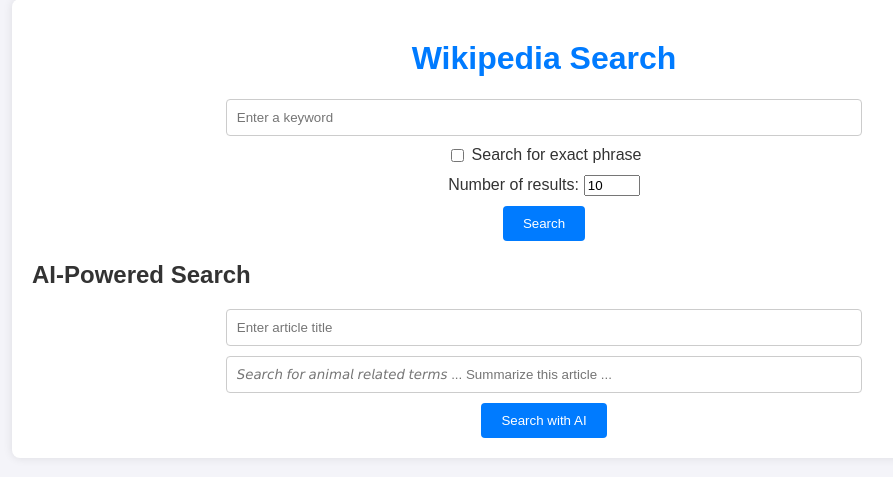
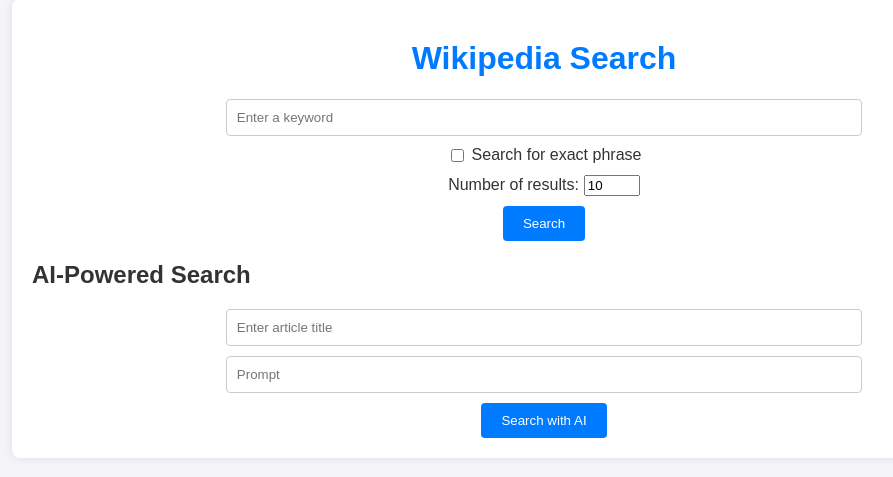
Before and after one commit to tikavs/wikikeywords, a Flask app: page / in a window 1280 px wide. Shown: the part 51-528 px from the top of the page, without its empty margins (96-989 px from the left). Run offline with Flask 3, Linux system fonts and the light colour scheme.

Commit message:
Update index.html

```diff
--- a/templates/index.html
+++ b/templates/index.html
@@ -47,7 +47,7 @@
         <h2>AI-Powered Search</h2>
         <form action="/ai_search" method="post">
             <input type="text" name="article_title" placeholder="Enter article title" required>
-            <input type="text" name="ai_keyword" placeholder="𝘚𝘦𝘢𝘳𝘤𝘩 𝘧𝘰𝘳 𝘢𝘯𝘪𝘮𝘢𝘭 𝘳𝘦𝘭𝘢𝘵𝘦𝘥 𝘵𝘦𝘳𝘮𝘴 ... Summarize this article ...  " required>
+            <input type="text" name="ai_keyword" placeholder="Prompt" required>
             <button type="submit">Search with AI</button>
         </form>
 
```
